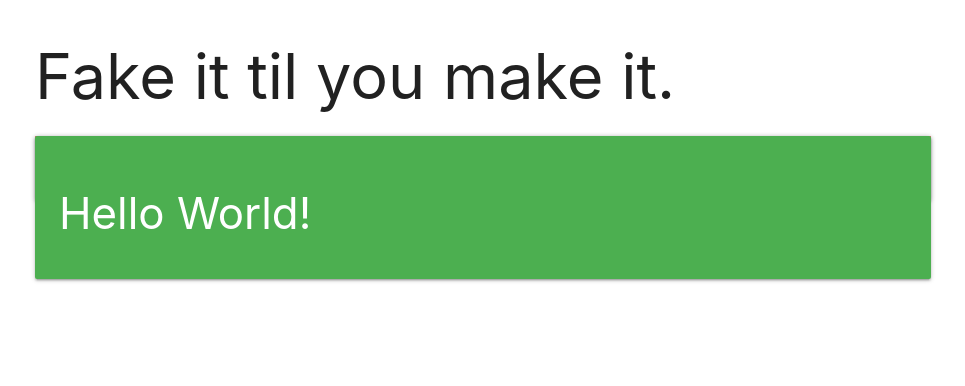
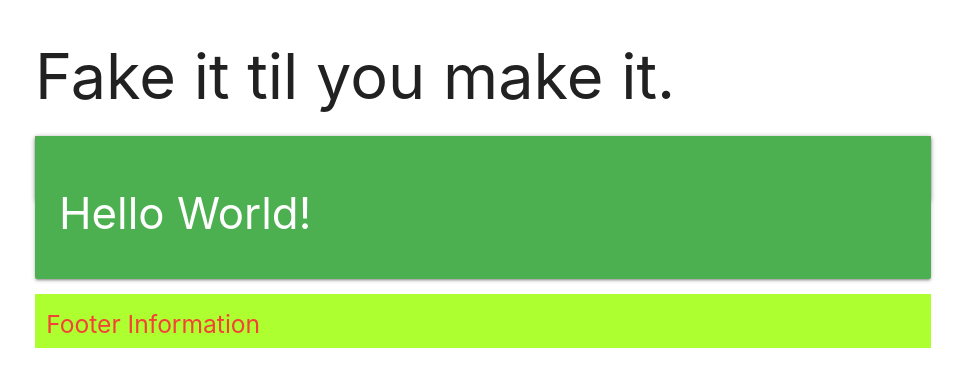
Before and after one commit to ejjonzey/html_blog_practice, a plain HTML site: page public/index.html in a window 1280 px wide. Shown: the whole page, without its empty margins (157-1122 px from the left). Drawn offline with nearby package versions, Linux system fonts and the light colour scheme.

Commit message:
added style sheet

```diff
--- a/public/index.html
+++ b/public/index.html
@@ -7,6 +7,7 @@
 	  <link rel="stylesheet" href="https://cdnjs.cloudflare.com/ajax/libs/materialize/0.97.3/css/materialize.min.css">
       <script type="text/javascript" src="https://code.jquery.com/jquery-2.1.1.min.js"></script>
       <script src="https://cdnjs.cloudflare.com/ajax/libs/materialize/0.97.3/js/materialize.min.js"></script>
+      <link rel="stylesheet" type="text/css" href="style.css">
   </head>
   <header>
     <div class=""><h1>Fake it til you make it.</h1></div>
@@ -17,7 +18,11 @@
       <div class=""</div>
       <div class=""</div>
    </body>
-   <footer>
-
+   <footer id="page-footer">
+     <div class="row">
+       <div class="col s10 m8 l6">
+       <h5 class="red-text">Footer Information</h5>
+     </div>
+     </div>
    </footer>
 </html>
--- a/public/style.css
+++ b/public/style.css
@@ -0,0 +1,3 @@
+#page-footer{
+	background-color: #adff2f;
+};
```
